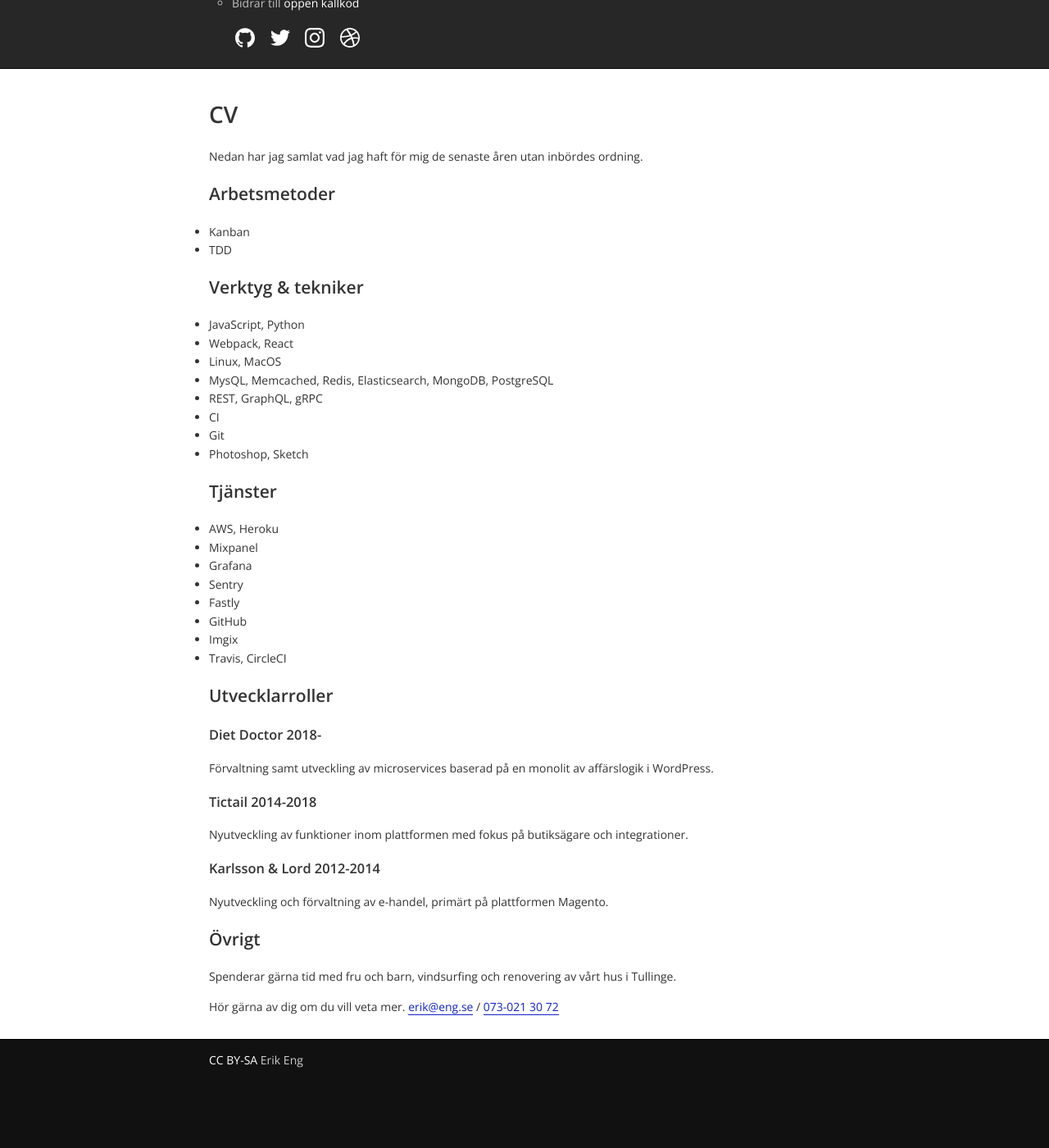
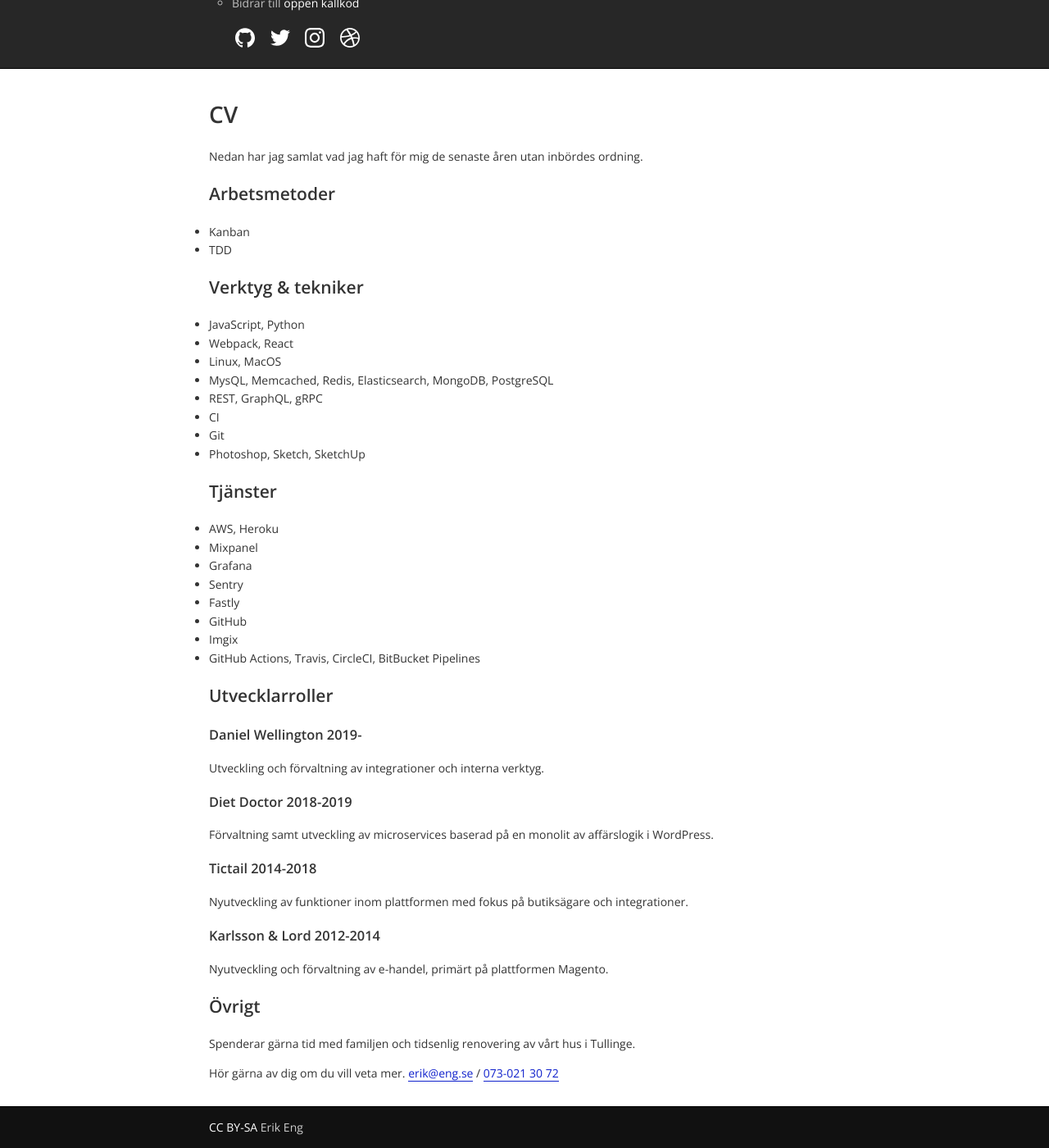
Before and after one commit to ptz0n/ptz0n.github.io, a Jekyll site: the page built from cv/index.md, in a window 1280 px wide and 1400 px high, scrolled down 179 px. Shown: the whole window at 82% size. Built offline with Jekyll 4.4.1, drawn with Linux system fonts in a browser that asks for light colours; before the commit the page ends 1498 px from its top, so only the background shows below that.

Commit message:
Update CV

```diff
--- a/cv/index.md
+++ b/cv/index.md
@@ -21,7 +21,7 @@
 * REST, GraphQL, gRPC
 * CI
 * Git
-* Photoshop, Sketch
+* Photoshop, Sketch, SketchUp
 
 ## Tjänster
 
@@ -32,11 +32,15 @@
 * Fastly
 * GitHub
 * Imgix
-* Travis, CircleCI
+* GitHub Actions, Travis, CircleCI, BitBucket Pipelines
 
 ## Utvecklarroller
 
-### Diet Doctor 2018-
+### Daniel Wellington 2019-
+
+Utveckling och förvaltning av integrationer och interna verktyg.
+
+### Diet Doctor 2018-2019
 
 Förvaltning samt utveckling av microservices baserad på en monolit av affärslogik i WordPress.
 
@@ -50,6 +54,6 @@
 
 ## Övrigt
 
-Spenderar gärna tid med fru och barn, vindsurfing och renovering av vårt hus i Tullinge.
+Spenderar gärna tid med familjen och tidsenlig renovering av vårt hus i Tullinge.
 
 Hör gärna av dig om du vill veta mer. [erik@eng.se](mailto:erik@eng.se) / [073-021 30 72](tel:+46730213072)
```
